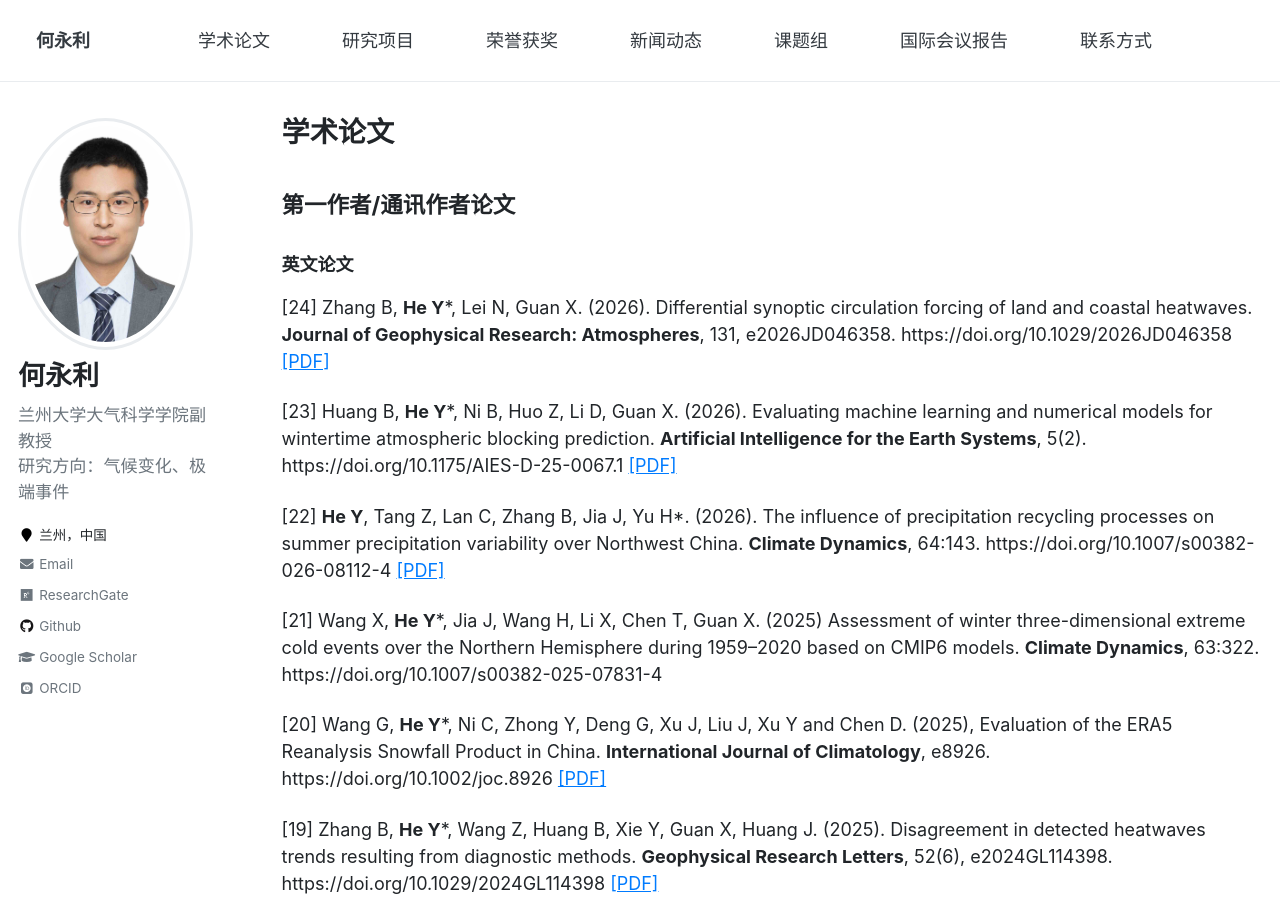
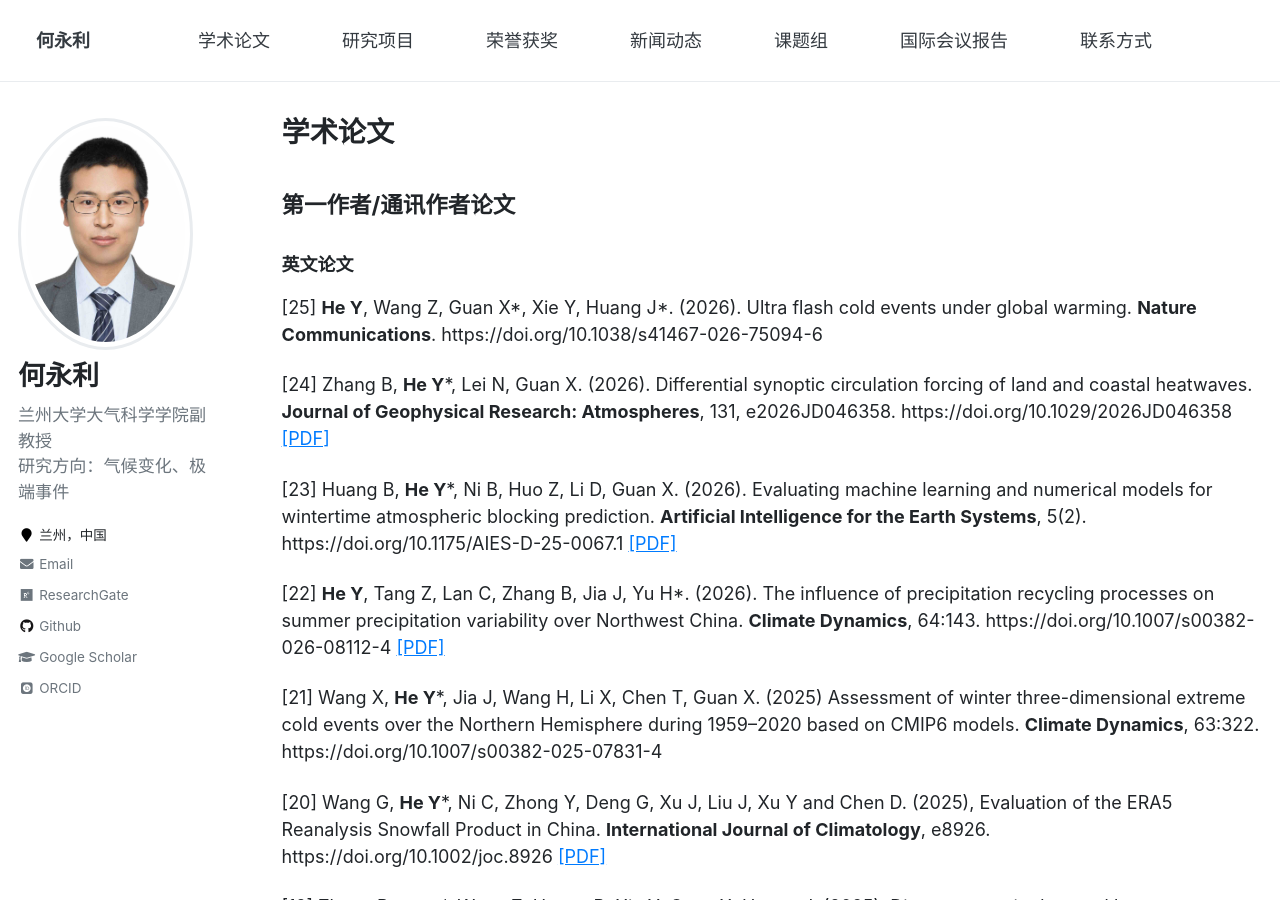
Before and after one commit to heylsitan/heylsitan.github.io, a Jekyll site: the page built from _pages/publications.md, in a window 1280 px wide and 900 px high. Built offline with Jekyll 4.4.1, drawn with Linux system fonts in a browser that asks for light colours; some web fonts are replaced; some of the changed text lies outside the part shown.

Commit message:
Keep the publication record current with the latest Nature Communications paper
Add the publisher-verified citation to both the first/corresponding-author section and the complete publication list, while aligning the homepage publication totals. The article remains DOI-only because final volume and article-number metadata are not yet available.

Constraint: Nature currently provides no volume, issue, page, or article number for this early-access version

Confidence: high

Scope-risk: narrow

Directive: Add final bibliographic fields only after the publisher updates the article metadata

Tested: Citation metadata verification, DOI resolution, Markdown diff check, and local rendered preview

Not-tested: Full local Jekyll build because Bundler 4.0.3 is unavailable on this host

```diff
--- a/_pages/publications.md
+++ b/_pages/publications.md
@@ -8,6 +8,8 @@ author_profile: true
 ## 第一作者/通讯作者论文
 
 ### 英文论文
+[25] **He Y**, Wang Z, Guan X\*, Xie Y, Huang J\*. (2026). Ultra flash cold events under global warming. **Nature Communications**. https://doi.org/10.1038/s41467-026-75094-6
+
 [24] Zhang B, **He Y***, Lei N, Guan X. (2026). Differential synoptic circulation forcing of land and coastal heatwaves. **Journal of Geophysical Research: Atmospheres**, 131, e2026JD046358. https://doi.org/10.1029/2026JD046358 [[PDF]](https://github.com/heylsitan/heylsitan.github.io/blob/master/files/Zhang%20%E7%AD%89%20-%202026%20-%20Differential%20Synoptic%20Circulation%20Forcing%20of%20Land%20and%20Coastal%20Heatwaves.pdf)
 
 [23] Huang B, **He Y***, Ni B, Huo Z, Li D, Guan X. (2026). Evaluating machine learning and numerical models for wintertime atmospheric blocking prediction. **Artificial Intelligence for the Earth Systems**, 5(2). https://doi.org/10.1175/AIES-D-25-0067.1 [[PDF]](https://github.com/heylsitan/heylsitan.github.io/blob/master/files/Huang%20%E7%AD%89%20-%20Evaluating%20Machine%20Learning%20and%20Numerical%20Models%20for%20Wintertime%20Atmospheric%20Blocking%20Prediction.pdf)
@@ -60,7 +62,9 @@ author_profile: true
 
 ## 全部论文列表
 
-### 2026 (6)
+### 2026 (7)
+[71] **He Y**, Wang Z, Guan X\*, Xie Y, Huang J\*. (2026). Ultra flash cold events under global warming. **Nature Communications**. https://doi.org/10.1038/s41467-026-75094-6
+
 [70] Zhang B, **He Y***, Lei N, Guan X. (2026). Differential synoptic circulation forcing of land and coastal heatwaves. **Journal of Geophysical Research: Atmospheres**, 131, e2026JD046358. https://doi.org/10.1029/2026JD046358 [[PDF]](https://github.com/heylsitan/heylsitan.github.io/blob/master/files/Zhang%20%E7%AD%89%20-%202026%20-%20Differential%20Synoptic%20Circulation%20Forcing%20of%20Land%20and%20Coastal%20Heatwaves.pdf)
 
 [69] Zhang J, Wang S, Huang J, Shu X, Wang H, **He Y**, Ji F, Cheng S. (2026). Rossby Wave Breaking Driving Desert Extreme Precipitation in the UAE During April 2024. **Journal of Geophysical Research: Atmospheres**, 131:e2025JD045776. https://doi.org/10.1029/2025JD045776 [[PDF]](https://github.com/heylsitan/heylsitan.github.io/blob/master/files/Zhang%20%E7%AD%89%20-%202026%20-%20Rossby%20Wave%20Breaking%20Driving%20Desert%20Extreme%20Precipitation%20in%20the%20UAE%20During%20April%202024.pdf)
```
Also changed, not shown: _pages/about.md (+1 -1 lines).
